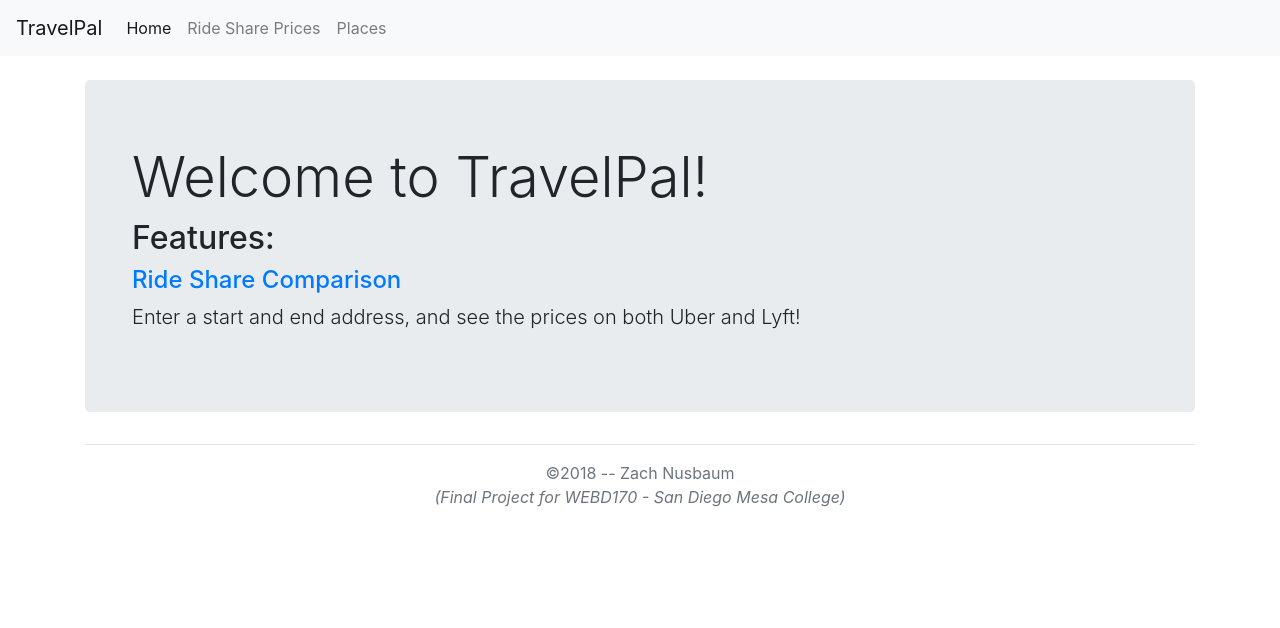
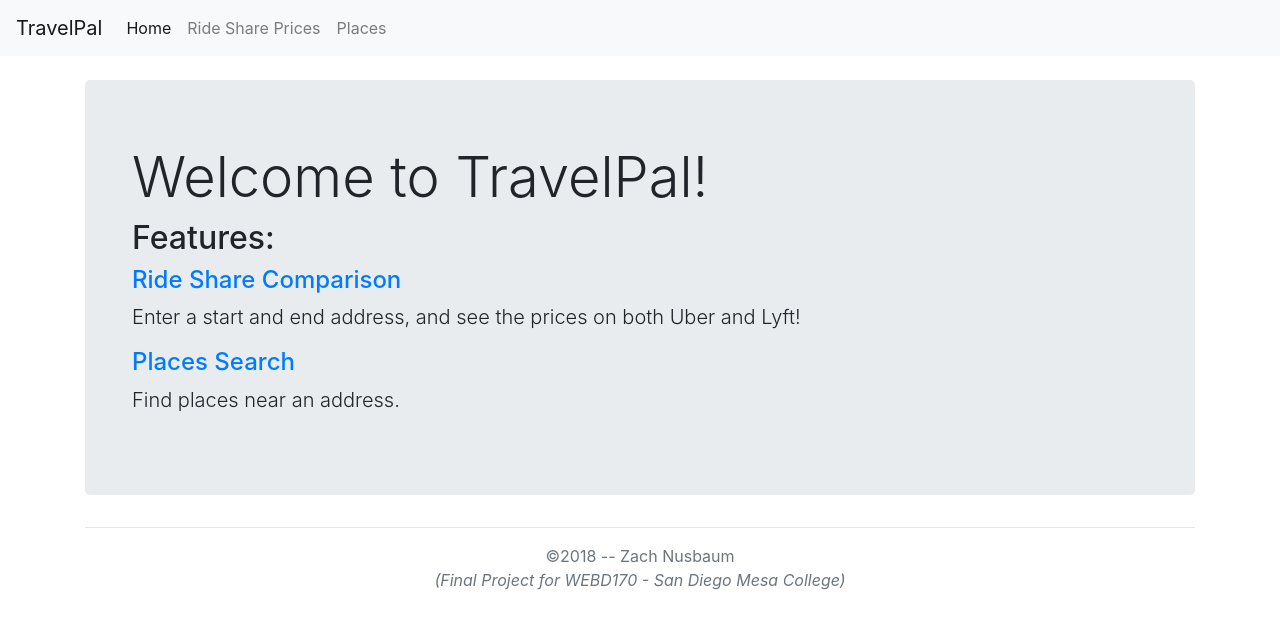
Before and after one commit to ZachNusbaum/TravelPal, an Angular app: page /#/ in a window 1280 px wide. Shown: the top 628 px of the page. Built offline with nearby package versions, Linux system fonts and the light colour scheme.

Commit message:
Add places link to homepage

```diff
--- a/src/app/homepage/homepage.component.html
+++ b/src/app/homepage/homepage.component.html
@@ -4,5 +4,7 @@
     <h2>Features:</h2>
     <h4 class="text-muted"><a routerLink="/ride_share">Ride Share Comparison</a></h4>
     <p class="lead">Enter a start and end address, and see the prices on both Uber and Lyft!</p>
+    <h4 class="text-muted"><a routerLink="/places">Places Search</a></h4>
+    <p class="lead">Find places near an address.</p>
   </div>
 </div>
```
